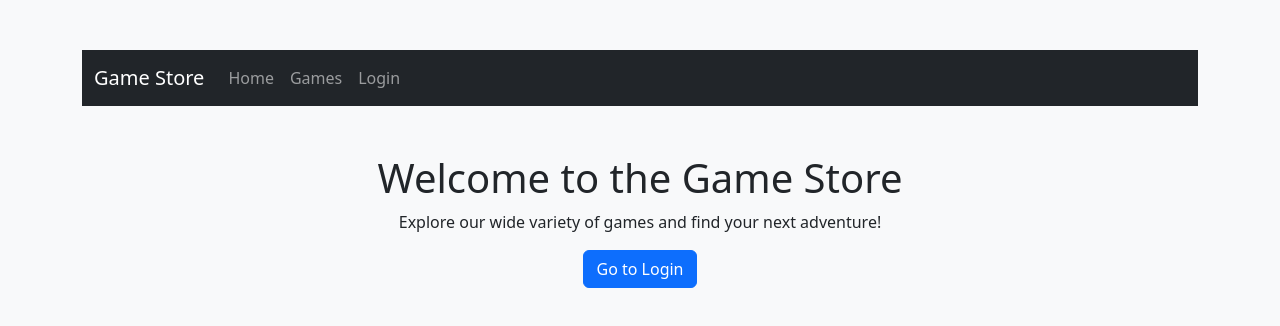
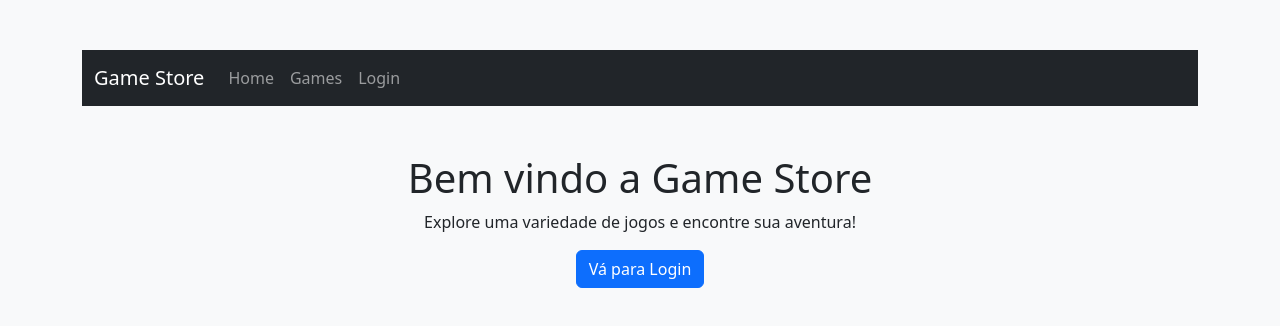
Before and after one commit to mrluc4s-sysadmin/TDS, a plain HTML site: page login.html in a window 1280 px wide. Drawn offline with nearby package versions, Linux system fonts and the light colour scheme.

Commit message:
Update login.html

```diff
--- a/login.html
+++ b/login.html
@@ -39,20 +39,20 @@
         </nav>
 
         <div id="mainContent" class="text-center mt-5">
-            <h1>Welcome to the Game Store</h1>
-            <p>Explore our wide variety of games and find your next adventure!</p>
-            <button class="btn btn-primary" id="loginButton">Go to Login</button>
+            <h1>Bem vindo a Game Store</h1>
+            <p>Explore uma variedade de jogos e encontre sua aventura!</p>
+            <button class="btn btn-primary" id="loginButton">Vá para Login</button>
         </div>
 
         <div id="loginContainer" class="d-none">
             <h2 class="text-center">Login</h2>
             <form class="mb-4 mx-auto" style="max-width: 400px;">
                 <div class="mb-3">
-                    <label for="textInput" class="form-label">Your Name</label>
+                    <label for="textInput" class="form-label">Nome Completo</label>
                     <input type="text" id="textInput" class="form-control">
                 </div>
                 <div class="mb-3">
-                    <label for="passwordInput" class="form-label">Password</label>
+                    <label for="passwordInput" class="form-label">Senha</label>
                     <input type="password" id="passwordInput" class="form-control">
                 </div>
                 <div class="mb-3">
```
